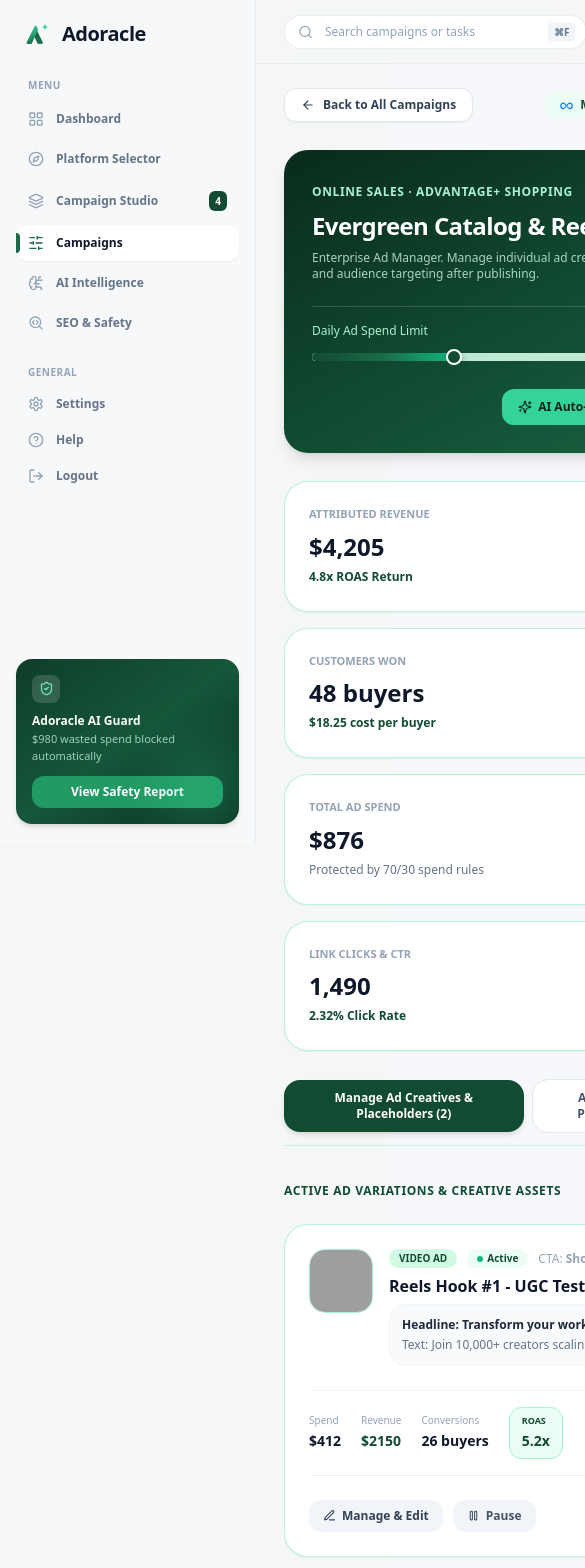
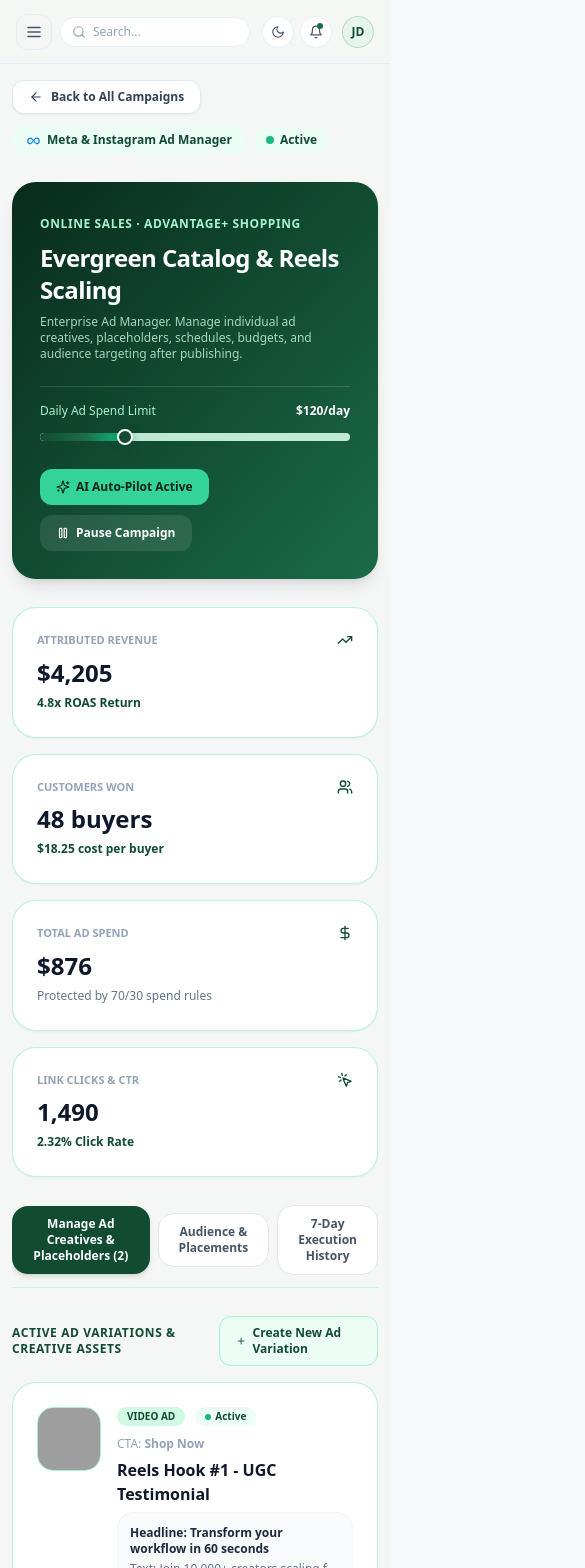
Before and after one commit to Quantimite/Adoracle, a Next.js app: page /campaigns/camp-google-1 in a window 390 px wide. Shown: the top 1568 px of the page, 585 px wide, since content can reach past the window. Built offline with nearby package versions, Linux system fonts and the light colour scheme; grey boxes are pictures that could not be loaded.

Commit message:
Implement mobile-responsive layout, off-canvas navigation drawer, and adaptive grids

```diff
--- a/src/app/(app)/campaigns/[id]/page.tsx
+++ b/src/app/(app)/campaigns/[id]/page.tsx
@@ -318,16 +318,16 @@ export default function CampaignAdManagerPage() {
             className="space-y-7 pb-20 max-w-6xl mx-auto"
         >
             {/* Top Header Navigation */}
-            <div className="flex items-center justify-between">
+            <div className="flex flex-col sm:flex-row sm:items-center justify-between gap-3">
                 <Link
                     href="/campaigns"
-                    className="inline-flex items-center gap-2 px-4 py-2 rounded-xl bg-white dark:bg-slate-900 border border-slate-200 dark:border-slate-800 text-xs font-bold text-slate-700 dark:text-slate-300 hover:bg-slate-50 transition-colors shadow-sm"
+                    className="inline-flex items-center gap-2 px-4 py-2 rounded-xl bg-white dark:bg-slate-900 border border-slate-200 dark:border-slate-800 text-xs font-bold text-slate-700 dark:text-slate-300 hover:bg-slate-50 transition-colors shadow-sm self-start sm:self-auto"
                 >
                     <ArrowLeft size={14} />
                     <span>Back to All Campaigns</span>
                 </Link>
 
-                <div className="flex items-center gap-2">
+                <div className="flex flex-wrap items-center gap-2">
                     <span className="inline-flex items-center gap-1.5 px-3.5 py-1.5 rounded-full bg-[#ECFDF5] text-[#114B32] text-xs font-bold">
                         <RealPlatformLogo id={currentCampaign.platform} size={15} />
                         <span>{currentCampaign.platformLabel} Ad Manager</span>
@@ -374,7 +374,7 @@ export default function CampaignAdManagerPage() {
                         />
                     </div>
 
-                    <div className="flex items-center gap-3 md:col-span-2 justify-end">
+                    <div className="flex flex-wrap items-center gap-2.5 sm:gap-3 md:col-span-2 md:justify-end">
                         <button
                             type="button"
                             onClick={toggleAiPilot}
@@ -453,7 +453,7 @@ export default function CampaignAdManagerPage() {
             </div>
 
             {/* Tabs Switcher */}
-            <div className="flex items-center gap-2 border-b border-emerald-200/60 dark:border-slate-800 pb-3">
+            <div className="flex items-center gap-2 border-b border-emerald-200/60 dark:border-slate-800 pb-3 overflow-x-auto no-scrollbar max-w-full">
                 <button
                     type="button"
                     onClick={() => setActiveTab('ads')}
@@ -557,7 +557,7 @@ export default function CampaignAdManagerPage() {
                                         </div>
 
                                         {/* Ad Metrics */}
-                                        <div className="flex items-center gap-5 sm:gap-7 border-y lg:border-y-0 lg:border-x border-slate-100 dark:border-slate-800 py-4 lg:py-0 lg:px-6 shrink-0">
+                                        <div className="grid grid-cols-2 sm:flex sm:items-center gap-4 sm:gap-7 border-y lg:border-y-0 lg:border-x border-slate-100 dark:border-slate-800 py-4 lg:py-0 lg:px-6 shrink-0">
                                             <div>
                                                 <span className="text-[10px] text-slate-400 block">Spend</span>
                                                 <span className="text-sm font-extrabold text-slate-900 dark:text-white">${ad.spend}</span>
@@ -700,7 +700,7 @@ export default function CampaignAdManagerPage() {
                             initial={{ opacity: 0, scale: 0.95, y: 15 }}
                             animate={{ opacity: 1, scale: 1, y: 0 }}
                             exit={{ opacity: 0, scale: 0.95, y: 15 }}
-                            className="w-full max-w-2xl max-h-[90vh] overflow-y-auto rounded-3xl bg-white dark:bg-slate-900 shadow-2xl border border-emerald-200 p-7 sm:p-8 space-y-6 my-auto"
+                            className="w-full max-w-2xl max-h-[90vh] overflow-y-auto rounded-3xl bg-white dark:bg-slate-900 shadow-2xl border border-emerald-200 p-4 sm:p-7 space-y-6 my-auto"
                         >
                             {/* Modal Header */}
                             <div className="flex items-center justify-between border-b border-slate-100 dark:border-slate-800 pb-4">
--- a/src/app/(app)/campaigns/page.tsx
+++ b/src/app/(app)/campaigns/page.tsx
@@ -436,7 +436,7 @@ export default function CampaignsAnalyticsPage() {
             </span>
           </div>
 
-          <div className="grid grid-cols-2 sm:grid-cols-5 gap-2.5">
+          <div className="grid grid-cols-2 sm:grid-cols-3 lg:grid-cols-5 gap-2.5">
             {platformBudgetShares.map((seg) => {
               const isSelected = selectedPlatform === seg.id;
               return (
@@ -576,7 +576,7 @@ export default function CampaignsAnalyticsPage() {
                   </div>
 
                   {/* Middle: Metrics */}
-                  <div className="flex flex-wrap sm:flex-nowrap items-center gap-6 sm:gap-8 xl:px-6 xl:border-x border-emerald-100/90 dark:border-slate-800 shrink-0">
+                  <div className="grid grid-cols-2 sm:flex sm:items-center gap-4 sm:gap-6 xl:px-6 xl:border-x border-emerald-100/90 dark:border-slate-800 shrink-0">
                     <div>
                       <span className="text-[11px] font-medium text-slate-400 block mb-0.5">Customers Won</span>
                       <span className="text-lg font-extrabold text-slate-900 dark:text-white">{camp.customersWon}</span>
--- a/src/app/(app)/intelligence/page.tsx
+++ b/src/app/(app)/intelligence/page.tsx
@@ -25,19 +25,19 @@ export default function IntelligencePage() {
   return (
     <div className="space-y-8 pb-10">
       {/* Header */}
-      <div className="flex items-start justify-between pt-2">
+      <div className="flex flex-col sm:flex-row sm:items-center justify-between gap-3 pt-2">
         <div>
           <h1 className="text-2xl font-bold text-slate-900">AI Intelligence</h1>
           <p className="text-slate-500 mt-1 text-sm">Your AI is learning and improving every day</p>
         </div>
-        <div className="flex items-center gap-2 px-4 py-2.5 bg-slate-900 rounded-xl">
+        <div className="flex items-center gap-2 px-4 py-2.5 bg-slate-900 rounded-xl self-start sm:self-auto">
           <BrainCircuit className="w-4 h-4 text-sky-400" />
           <span className="text-sm font-bold text-white">94.2% Accuracy</span>
         </div>
       </div>
 
       {/* Accuracy stats */}
-      <div className="grid grid-cols-2 md:grid-cols-4 gap-5">
+      <div className="grid grid-cols-2 md:grid-cols-4 gap-3 sm:gap-5">
         {[
           { label: 'Day 1 Error', value: '18.1%', sub: 'Cold start', color: 'text-red-500' },
           { label: 'Day 7 Error', value: '2.3%', sub: 'Learning phase', color: 'text-amber-500' },
--- a/src/app/(app)/layout.tsx
+++ b/src/app/(app)/layout.tsx
@@ -1,15 +1,19 @@
-import React from 'react';
+'use client';
+
+import React, { useState } from 'react';
 import { AppSidebar } from '@/components/shared/AppSidebar';
 import { AppHeader } from '@/components/shared/AppHeader';
 
 export default function AppLayout({ children }: { children: React.ReactNode }) {
+  const [sidebarOpen, setSidebarOpen] = useState(false);
+
   return (
-    <div className="flex min-h-screen bg-[#F5F7F6] dark:bg-slate-950 text-slate-900 dark:text-slate-100 transition-colors">
-      <AppSidebar />
-      <div className="flex-1 flex flex-col ml-64">
-        <AppHeader />
-        <main className="flex-1 px-7 py-6 overflow-y-auto">
-          <div className="max-w-6xl mx-auto">{children}</div>
+    <div className="flex min-h-screen bg-[#F5F7F6] dark:bg-slate-950 text-slate-900 dark:text-slate-100 transition-colors overflow-x-hidden">
+      <AppSidebar isOpen={sidebarOpen} onClose={() => setSidebarOpen(false)} />
+      <div className="flex-1 flex flex-col w-full min-w-0 lg:ml-64 transition-[margin]">
+        <AppHeader onToggleSidebar={() => setSidebarOpen((prev) => !prev)} />
+        <main className="flex-1 px-3 sm:px-6 lg:px-7 py-4 sm:py-6 overflow-y-auto w-full min-w-0">
+          <div className="max-w-6xl mx-auto w-full min-w-0">{children}</div>
         </main>
       </div>
     </div>
--- a/src/app/(app)/seo/page.tsx
+++ b/src/app/(app)/seo/page.tsx
@@ -70,7 +70,7 @@ export default function SeoPage() {
       )}
 
       {/* Health metrics */}
-      <div className="grid grid-cols-2 md:grid-cols-4 gap-5">
+      <div className="grid grid-cols-2 md:grid-cols-4 gap-3 sm:gap-5">
         {/* Health score */}
         <div className="bg-white rounded-2xl border border-slate-200/80 shadow-sm p-6 flex flex-col items-center justify-center text-center">
           <div className="relative w-20 h-20 mb-3">
--- a/src/app/globals.css
+++ b/src/app/globals.css
@@ -94,6 +94,17 @@ input[type="range"]:disabled::-webkit-slider-thumb {
 @tailwind components;
 @tailwind utilities;
 
+/* Utilities */
+@layer utilities {
+  .no-scrollbar::-webkit-scrollbar {
+    display: none;
+  }
+  .no-scrollbar {
+    -ms-overflow-style: none;
+    scrollbar-width: none;
+  }
+}
+
 @layer base {
   body {
     @apply bg-frostWhite text-obsidianBlack antialiased;
--- a/src/app/login/page.tsx
+++ b/src/app/login/page.tsx
@@ -79,7 +79,7 @@ export default function LoginPage() {
   return (
     <div className="min-h-screen lg:h-screen lg:overflow-hidden flex flex-col lg:flex-row bg-frostWhite text-obsidianBlack selection:bg-skyPulse selection:text-obsidianBlack">
       {/* LEFT PANEL: Modern Artistic Brand & AI Showcase */}
-      <div className="relative lg:w-[52%] bg-obsidianBlack text-pureWhite p-8 sm:p-10 lg:px-14 lg:py-10 flex flex-col justify-between overflow-hidden">
+      <div className="relative lg:w-[52%] bg-obsidianBlack text-pureWhite p-5 sm:p-10 lg:px-14 lg:py-10 flex flex-col justify-between overflow-hidden">
         {/* Artistic Ambient Glows & Subtle Grid Overlay */}
         <div
           className="pointer-events-none absolute -top-28 -left-28 w-[460px] h-[460px] rounded-full opacity-25 blur-3xl"
@@ -173,9 +173,9 @@ export default function LoginPage() {
       </div>
 
       {/* RIGHT PANEL: Compact Zero-Scroll Authentication Form */}
-      <div className="flex-1 flex items-center justify-center p-6 sm:p-8 lg:px-12 lg:py-6 bg-frostWhite">
+      <div className="flex-1 flex items-center justify-center p-4 sm:p-8 lg:px-12 lg:py-6 bg-frostWhite">
         <div className="w-full max-w-md">
-          <div className="bg-pureWhite p-7 sm:p-8 rounded-3xl border border-cloudLine shadow-xl shadow-slate-200/60">
+          <div className="bg-pureWhite p-5 sm:p-8 rounded-3xl border border-cloudLine shadow-xl shadow-slate-200/60">
             <div className="mb-5">
               <h2 className="text-2xl font-extrabold tracking-tight text-obsidianBlack">
                 Welcome back
--- a/src/components/shared/AppHeader.tsx
+++ b/src/components/shared/AppHeader.tsx
@@ -1,11 +1,15 @@
 'use client';
 
 import React from 'react';
-import { Search, Mail, Bell, Sun, Moon } from 'lucide-react';
+import { Search, Mail, Bell, Sun, Moon, Menu } from 'lucide-react';
 import { useTheme } from '@/components/shared/ThemeContext';
 import { useMode } from '@/components/shared/ModeContext';
 
-export function AppHeader() {
+interface AppHeaderProps {
+  onToggleSidebar?: () => void;
+}
+
+export function AppHeader({ onToggleSidebar }: AppHeaderProps) {
   const { theme, toggleTheme } = useTheme();
   const modeContext = useMode() as any;
   const isExpert = Boolean(
@@ -15,29 +19,41 @@ export function AppHeader() {
     modeContext?.toggleMode ?? (() => modeContext?.setExpertMode?.(!isExpert));
 
   return (
-    <header className="sticky top-0 z-20 h-16 px-7 flex items-center justify-between bg-[#F5F7F6]/90 dark:bg-slate-950/90 backdrop-blur-md border-b border-slate-200/60 dark:border-slate-800">
-      {/* Pill Search Input with Shortcut Badge */}
-      <div className="relative w-80">
+    <header className="sticky top-0 z-20 h-16 px-4 sm:px-7 flex items-center justify-between gap-3 bg-[#F5F7F6]/90 dark:bg-slate-950/90 backdrop-blur-md border-b border-slate-200/60 dark:border-slate-800">
+      {/* Left: Hamburger menu toggle + Search */}
+      <div className="flex items-center gap-2 sm:gap-3 flex-1 max-w-md min-w-0">
+        <button
+          type="button"
+          onClick={onToggleSidebar}
+          aria-label="Toggle mobile menu"
+          className="lg:hidden p-2 rounded-xl text-slate-600 dark:text-slate-300 hover:bg-white dark:hover:bg-slate-900 border border-slate-200/70 dark:border-slate-800 shrink-0 transition-colors"
+        >
+          <Menu size={18} />
+        </button>
+
+        {/* Responsive Pill Search Input */}
+        <div className="relative w-full max-w-[200px] sm:max-w-xs md:max-w-sm">
           <Search
-          size={15}
-          className="absolute left-3.5 top-1/2 -translate-y-1/2 text-slate-400"
+            size={14}
+            className="absolute left-3 top-1/2 -translate-y-1/2 text-slate-400"
           />
           <input
             type="text"
-          placeholder="Search campaigns or tasks"
-          className="w-full pl-10 pr-12 py-2 rounded-full bg-white dark:bg-slate-900 border border-slate-200/70 dark:border-slate-800 text-xs text-slate-800 dark:text-slate-100 placeholder:text-slate-400 focus:outline-none focus:border-[#1B6B48]"
+            placeholder="Search..."
+            className="w-full pl-8 sm:pl-9 pr-3 sm:pr-10 py-1.5 sm:py-2 rounded-full bg-white dark:bg-slate-900 border border-slate-200/70 dark:border-slate-800 text-xs text-slate-800 dark:text-slate-100 placeholder:text-slate-400 focus:outline-none focus:border-[#1B6B48]"
           />
-        <span className="absolute right-3 top-1/2 -translate-y-1/2 px-1.5 py-0.5 rounded bg-slate-100 dark:bg-slate-800 text-[10px] font-semibold text-slate-500">
+          <span className="hidden sm:inline absolute right-2.5 top-1/2 -translate-y-1/2 px-1 py-0.5 rounded bg-slate-100 dark:bg-slate-800 text-[10px] font-semibold text-slate-500">
             ⌘F
           </span>
         </div>
+      </div>
 
       {/* Right Circular Action Buttons + Profile */}
-      <div className="flex items-center gap-2.5">
+      <div className="flex items-center gap-1.5 sm:gap-2.5 shrink-0">
         <button
           type="button"
           onClick={toggleMode}
-          className="px-3 py-1.5 rounded-full bg-white dark:bg-slate-900 border border-slate-200/70 dark:border-slate-800 text-xs font-semibold text-slate-700 dark:text-slate-200 hover:border-[#1B6B48] transition-all"
+          className="hidden sm:inline-flex px-3 py-1.5 rounded-full bg-white dark:bg-slate-900 border border-slate-200/70 dark:border-slate-800 text-xs font-semibold text-slate-700 dark:text-slate-200 hover:border-[#1B6B48] transition-all"
         >
           {isExpert ? 'Expert View' : 'Simple View'}
         </button>
@@ -46,33 +62,33 @@ export function AppHeader() {
           type="button"
           onClick={toggleTheme}
           aria-label="Toggle Theme"
-          className="w-9 h-9 rounded-full bg-white dark:bg-slate-900 border border-slate-200/70 dark:border-slate-800 flex items-center justify-center text-slate-600 dark:text-slate-300 hover:border-[#1B6B48] transition-all"
+          className="w-8 h-8 sm:w-9 sm:h-9 rounded-full bg-white dark:bg-slate-900 border border-slate-200/70 dark:border-slate-800 flex items-center justify-center text-slate-600 dark:text-slate-300 hover:border-[#1B6B48] transition-all"
         >
-          {theme === 'light' ? <Moon size={15} /> : <Sun size={15} className="text-amber-400" />}
+          {theme === 'light' ? <Moon size={14} /> : <Sun size={14} className="text-amber-400" />}
         </button>
 
         <button
           type="button"
           aria-label="Messages"
-          className="w-9 h-9 rounded-full bg-white dark:bg-slate-900 border border-slate-200/70 dark:border-slate-800 flex items-center justify-center text-slate-600 dark:text-slate-300 hover:border-[#1B6B48] transition-all"
+          className="hidden xs:flex w-8 h-8 sm:w-9 sm:h-9 rounded-full bg-white dark:bg-slate-900 border border-slate-200/70 dark:border-slate-800 items-center justify-center text-slate-600 dark:text-slate-300 hover:border-[#1B6B48] transition-all"
         >
-          <Mail size={15} />
+          <Mail size={14} />
         </button>
 
         <button
           type="button"
           aria-label="Notifications"
-          className="relative w-9 h-9 rounded-full bg-white dark:bg-slate-900 border border-slate-200/70 dark:border-slate-800 flex items-center justify-center text-slate-600 dark:text-slate-300 hover:border-[#1B6B48] transition-all"
+          className="relative w-8 h-8 sm:w-9 sm:h-9 rounded-full bg-white dark:bg-slate-900 border border-slate-200/70 dark:border-slate-800 flex items-center justify-center text-slate-600 dark:text-slate-300 hover:border-[#1B6B48] transition-all"
         >
-          <Bell size={15} />
-          <span className="absolute top-2 right-2.5 w-1.5 h-1.5 rounded-full bg-[#1B6B48]" />
+          <Bell size={14} />
+          <span className="absolute top-1.5 right-2 w-1.5 h-1.5 rounded-full bg-[#1B6B48]" />
         </button>
 
-        <div className="flex items-center gap-2.5 pl-2">
-          <div className="w-9 h-9 rounded-full bg-[#E6F4ED] text-[#114B32] font-bold text-xs flex items-center justify-center border border-[#1B6B48]/20">
+        <div className="flex items-center gap-2 pl-1 sm:pl-2">
+          <div className="w-8 h-8 sm:w-9 sm:h-9 rounded-full bg-[#E6F4ED] text-[#114B32] font-bold text-xs flex items-center justify-center border border-[#1B6B48]/20 shrink-0">
             JD
           </div>
-          <div className="hidden sm:block leading-tight">
+          <div className="hidden md:block leading-tight">
             <p className="text-xs font-bold text-slate-900 dark:text-white">Dinuja Ransara</p>
             <p className="text-[10px] text-slate-400">demo@adoracle.ai</p>
           </div>
--- a/src/components/shared/AppSidebar.tsx
+++ b/src/components/shared/AppSidebar.tsx
@@ -14,6 +14,7 @@ import {
   HelpCircle,
   LogOut,
   ShieldCheck,
+  X,
 } from 'lucide-react';
 import { AdoracleLogo } from '@/components/shared/AdoracleLogo';
 
@@ -26,18 +27,51 @@ const navItems = [
   { href: '/seo', label: 'SEO & Safety', icon: SearchCode },
 ];
 
-export function AppSidebar() {
+interface AppSidebarProps {
+  isOpen?: boolean;
+  onClose?: () => void;
+}
+
+export function AppSidebar({ isOpen = false, onClose }: AppSidebarProps) {
   const pathname = usePathname();
   const router = useRouter();
 
+  const handleLinkClick = () => {
+    if (onClose) onClose();
+  };
+
   return (
-    <aside className="fixed inset-y-0 left-0 z-30 w-64 h-screen overflow-hidden bg-[#F7F8FA] dark:bg-slate-950 border-r border-slate-200/70 dark:border-slate-800 flex flex-col justify-between px-4 py-5 select-none transition-colors">
+    <>
+      {/* Mobile Backdrop Overlay */}
+      {isOpen && (
+        <div
+          onClick={onClose}
+          className="fixed inset-0 z-40 bg-slate-900/60 backdrop-blur-sm lg:hidden transition-opacity"
+          aria-hidden="true"
+        />
+      )}
+
+      <aside
+        className={`fixed inset-y-0 left-0 z-50 lg:z-30 w-64 h-screen overflow-y-auto bg-[#F7F8FA] dark:bg-slate-950 border-r border-slate-200/70 dark:border-slate-800 flex flex-col justify-between px-4 py-5 select-none transition-transform duration-300 ease-in-out ${
+          isOpen ? 'translate-x-0 shadow-2xl' : '-translate-x-full lg:translate-x-0'
+        }`}
+      >
         {/* Top Logo & Menu */}
         <div className="space-y-6">
-        <div className="px-2">
-          <Link href="/dashboard">
+          <div className="px-2 flex items-center justify-between">
+            <Link href="/dashboard" onClick={handleLinkClick}>
               <AdoracleLogo variant="emerald" size="sm" />
             </Link>
+
+            {/* Mobile close button */}
+            <button
+              type="button"
+              onClick={onClose}
+              aria-label="Close Sidebar"
+              className="lg:hidden p-1.5 rounded-lg text-slate-400 hover:text-slate-700 dark:hover:text-slate-200 hover:bg-slate-200/60 dark:hover:bg-slate-800 transition-colors"
+            >
+              <X size={18} />
+            </button>
           </div>
 
           <div>
@@ -54,7 +88,9 @@ export function AppSidebar() {
                   <Link
                     key={item.href}
                     href={item.href}
-                  className={`relative flex items-center justify-between px-3 py-2.5 rounded-xl text-xs font-semibold transition-all ${isActive
+                    onClick={handleLinkClick}
+                    className={`relative flex items-center justify-between px-3 py-2.5 rounded-xl text-xs font-semibold transition-all ${
+                      isActive
                         ? 'text-slate-900 dark:text-white bg-white dark:bg-slate-900 shadow-sm'
                         : 'text-slate-500 dark:text-slate-400 hover:text-slate-900 dark:hover:text-white hover:bg-white/60 dark:hover:bg-slate-900/50'
                     }`}
@@ -88,6 +124,7 @@ export function AppSidebar() {
             <div className="space-y-1">
               <Link
                 href="/settings"
+                onClick={handleLinkClick}
                 className="flex items-center gap-3 px-3 py-2 rounded-xl text-xs font-semibold text-slate-500 hover:text-slate-900 dark:hover:text-white hover:bg-white/60 transition-all"
               >
                 <Settings size={16} className="text-slate-400" />
@@ -95,6 +132,7 @@ export function AppSidebar() {
               </Link>
               <Link
                 href="/help"
+                onClick={handleLinkClick}
                 className="flex items-center gap-3 px-3 py-2 rounded-xl text-xs font-semibold text-slate-500 hover:text-slate-900 dark:hover:text-white hover:bg-white/60 transition-all"
               >
                 <HelpCircle size={16} className="text-slate-400" />
@@ -102,7 +140,10 @@ export function AppSidebar() {
               </Link>
               <button
                 type="button"
-              onClick={() => router.push('/login')}
+                onClick={() => {
+                  handleLinkClick();
+                  router.push('/login');
+                }}
                 className="w-full flex items-center gap-3 px-3 py-2 rounded-xl text-xs font-semibold text-slate-500 hover:text-rose-600 hover:bg-rose-50/70 transition-all"
               >
                 <LogOut size={16} className="text-slate-400" />
@@ -112,8 +153,8 @@ export function AppSidebar() {
           </div>
         </div>
 
-      {/* Bottom Dark Forest Green AI Guard Card (Matches Reference Bottom-Left Card) */}
-      <div className="relative rounded-2xl bg-gradient-to-br from-[#0F3D29] via-[#15573A] to-[#0B2E1F] p-4 text-white overflow-hidden shadow-md">
+        {/* Bottom Dark Forest Green AI Guard Card */}
+        <div className="relative rounded-2xl bg-gradient-to-br from-[#0F3D29] via-[#15573A] to-[#0B2E1F] p-4 text-white overflow-hidden shadow-md mt-6">
           <div
             className="pointer-events-none absolute -right-6 -bottom-6 w-28 h-28 rounded-full opacity-30 blur-xl"
             style={{ background: 'radial-gradient(circle, #34D399, transparent)' }}
@@ -129,11 +170,13 @@ export function AppSidebar() {
           </p>
           <Link
             href="/seo"
+            onClick={handleLinkClick}
             className="block w-full py-2 text-center rounded-xl bg-[#229A63] hover:bg-emerald-500 text-white text-xs font-bold transition-colors"
           >
             View Safety Report
           </Link>
         </div>
       </aside>
+    </>
   );
 }
```
Also changed, not shown: src/app/layout.tsx (+7 -1 lines). Lines whose indentation alone changed are shown as unchanged.
